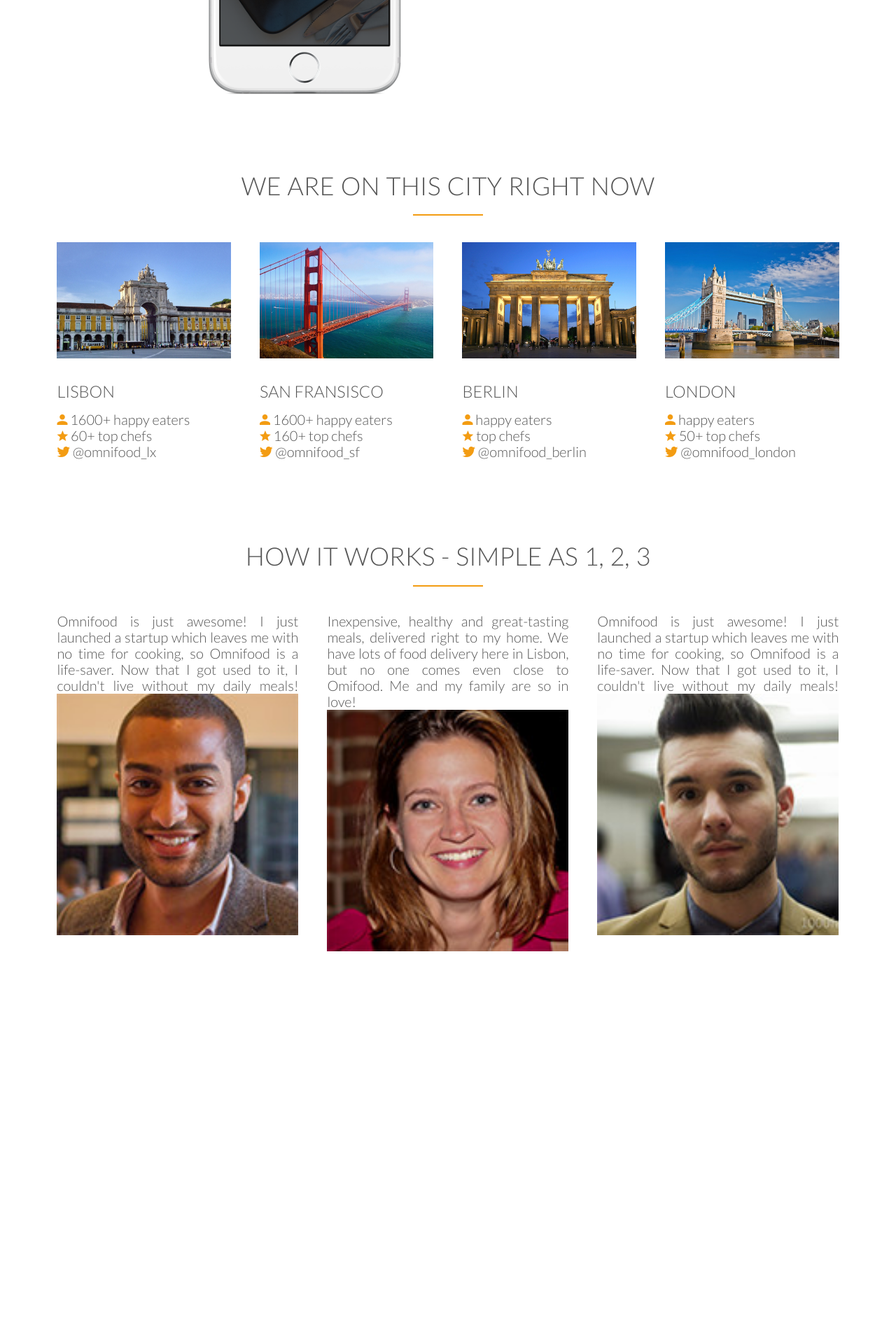
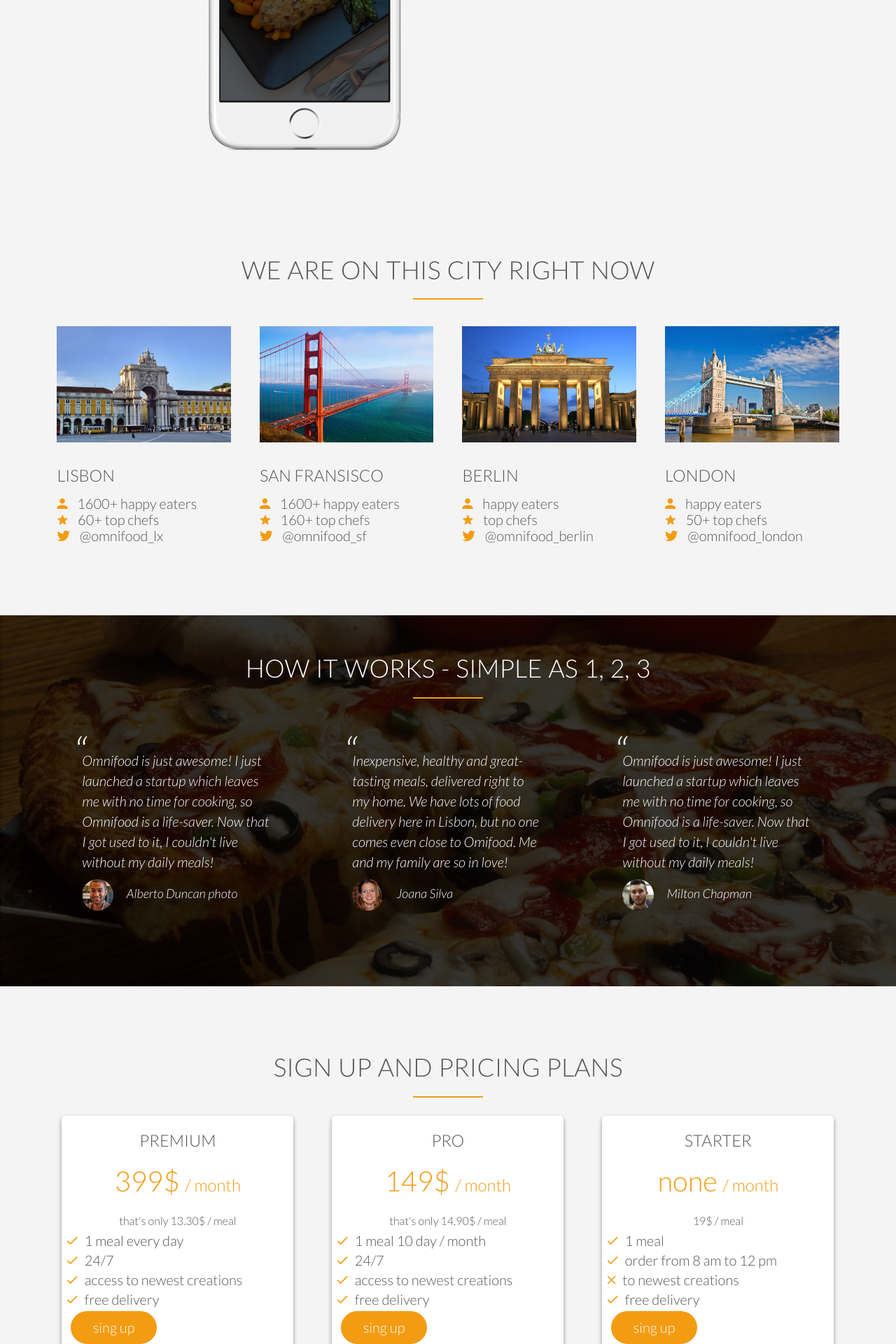
Before and after one commit to erickAndreas/mirror-omnifood-official, a PHP site: page / in a window 1280 px wide. Shown: the part 2600-4520 px from the top of the page at 70% size. Before the commit the page ends 3959 px from the top, so only its background shows below. Run offline with PHP 8.4, Linux system fonts and the light colour scheme; some libraries are stand-ins or nearby versions.

Commit message:
update section plans & fix testimonials section

```diff
--- a/index.html
+++ b/index.html
@@ -237,32 +237,123 @@
             <h2 class="text-centered line">How it works - Simple as 1, 2, 3</h2>
         </div>
         <div class="row">
-            <div class="col span-1-of-3 box">
+            <div class="col span-1-of-3">
                 <blockquote>
                     Omnifood is just awesome! I just launched a startup which leaves me with no time for cooking, so Omnifood is a life-saver.
                     Now that I got used to it, I couldn't live without my daily meals!
                     <cite>
-                        <img src="./resource/assets/customer-1.jpg" alt="Alberto Duncan photo">
+                        <img src="./resource/assets/customer-1.jpg" alt="Alberto Duncan photo"> Alberto Duncan photo
                     </cite>
                 </blockquote>
             </div>
-            <div class="col span-1-of-3 box">
+            <div class="col span-1-of-3">
                 <blockquote>
                     Inexpensive, healthy and great-tasting meals, delivered right to my home. We have lots of food delivery here in Lisbon, but
                     no one comes even close to Omifood. Me and my family are so in love!
                     <cite>
-                        <img src="./resource/assets/customer-2.jpg" alt="Joana Silva">
+                        <img src="./resource/assets/customer-2.jpg" alt="Joana Silva photo"> Joana Silva
                     </cite>
                 </blockquote>
             </div>
-            <div class="col span-1-of-3 box">
+            <div class="col span-1-of-3">
                 <blockquote>
                     Omnifood is just awesome! I just launched a startup which leaves me with no time for cooking, so Omnifood is a life-saver.
                     Now that I got used to it, I couldn't live without my daily meals!
                     <cite>
-                        <img src="./resource/assets/customer-3.jpg" alt="MIlton Chapman">
+                        <img src="./resource/assets/customer-3.jpg" alt="Milton Chapman photo"> Milton Chapman
                     </cite>
                 </blockquote>
+            </div>
+        </div>
+    </section>
+    <section class="section-plans">
+        <div class="row">
+            <h2 class="text-centered line">Sign up and pricing plans</h2>
+        </div>
+        <div class="row">
+            <div class="col span-1-of-3">
+                <div class="plan-box">
+                    <h3 class="text-centered">Premium</h3>
+                    <p class="plan-price text-centered">399$
+                        <span>/ month</span>
+                    </p>
+                    <p class="plan-price-meal text-centered">that's only 13.30$ / meal</p>
+                    <div>
+                        <ul>
+                            <li>
+                                <i class="icon ion-md-checkmark icon-small"></i>1 meal every day
+                            </li>
+                            <li>
+                                <i class="icon ion-md-checkmark icon-small"></i>24/7
+                            </li>
+                            <li>
+                                <i class="icon ion-md-checkmark icon-small"></i>access to newest creations
+                            </li>
+                            <li>
+                                <i class="icon ion-md-checkmark icon-small"></i>free delivery
+                            </li>
+                        </ul>
+                    </div>
+                    <div>
+                        <a href="" class="btn btn-primary">sing up</a>
+                    </div>
+                </div>
+            </div>
+            <div class="col span-1-of-3">
+                <div class="plan-box">
+                    <h3 class="text-centered">Pro</h3>
+                    <p class="plan-price text-centered">149$
+                        <span>/ month</span>
+                    </p>
+                    <p class="plan-price-meal text-centered">that's only 14.90$ / meal</p>
+                    <div>
+                        <ul>
+                            <li>
+                                <i class="icon ion-md-checkmark icon-small"></i>1 meal 10 day / month
+                            </li>
+                            <li>
+                                <i class="icon ion-md-checkmark icon-small"></i>24/7
+                            </li>
+                            <li>
+                                <i class="icon ion-md-checkmark icon-small"></i>access to newest creations
+                            </li>
+                            <li>
+                                <i class="icon ion-md-checkmark icon-small"></i>free delivery
+                            </li>
+                        </ul>
+                    </div>
+                    <div>
+                        <a href="" class="btn btn-primary">sing up</a>
+                    </div>
+                </div>
+            </div>
+            <div class="col span-1-of-3">
+                <div class="plan-box">
+                    <h3 class="text-centered">Starter</h3>
+                    <p class="plan-price text-centered">none
+                        <span>/ month</span>
+                    </p>
+                    <p class="plan-price-meal text-centered">19$ / meal</p>
+                    <div>
+                        <ul>
+                            <li>
+                                <i class="icon ion-md-checkmark icon-small"></i>1 meal
+                            </li>
+                            <li>
+                                <i class="icon ion-md-checkmark icon-small"></i>order from 8 am to 12 pm
+                            </li>
+                            <li>
+                                <i class="icon ion-md-close icon-small"></i>to newest creations
+                            </li>
+                            <li>
+                                <i class="icon ion-md-checkmark icon-small"></i>free delivery
+                            </li>
+                        </ul>
+                    </div>
+                    <div>
+                        <a href="" class="btn btn-primary">sing up</a>
+                    </div>
+                </div>
             </div>
         </div>
     </section>
--- a/resource/css/style.css
+++ b/resource/css/style.css
@@ -11,7 +11,7 @@
 }
 
 html {
-    background-color: #ffffff;
+    background-color: #f4f4f4;
     color: #555;
     font-family: 'Lato', sans-serif;
     font-size: 20px;
@@ -55,7 +55,8 @@ p {
 }
 
 section {
-    margin: 80px 0;
+    margin: 40px 0;
+    padding: 40px 0;
 }
 
 .line::after {
@@ -109,6 +110,7 @@ section {
     color: #f39c12;
     display: inline-block;
     text-align: center;
+    margin-right: 10px;
 }
 
 /* .city-feature i a:link,
@@ -126,6 +128,7 @@ header {
     background: linear-gradient(rgba(0, 0, 0, 0.7), rgba(0, 0, 0, 0.7)), url(../assets/hero.jpg);
     background-size: cover;
     background-position: center;
+    background-attachment: fixed;
     height: 100vh;
 }
 
@@ -293,7 +296,6 @@ header {
 }
 
 .works-step div {
-    display: inline-block;
     color: #f39c12;
     float: left;
     font-size: 120%;
@@ -323,3 +325,86 @@ header {
     height: auto;
     margin-bottom: 15px;
 }
+
+/* TESTIMONIALS */
+
+.customers-testimonial {
+    background: linear-gradient(rgba(0, 0, 0, 0.8), rgba(0, 0, 0, 0.8)), url(../assets/back-customers.jpg);
+    background-size: cover;
+    background-position: center;
+    background-attachment: fixed;
+    color: #ffffff;
+}
+
+blockquote {
+    font-style: italic;
+    line-height: 145%;
+    padding: 2%;
+    position: relative;
+    margin: 40px;
+}
+
+blockquote::before {
+    content: '\201C';
+    font-size: 300%;
+    display: block;
+    position: absolute;
+    top: -5px;
+    left: -5px;
+    ;
+}
+
+cite {
+    font-size: 90%;
+    display: block;
+    margin: 10px 0;
+}
+
+cite img {
+    height: 45px;
+    border-radius: 50%;
+    margin-right: 15px;
+    vertical-align: middle;
+}
+
+/* PLANS SECTION */
+.section-plans {
+    background: #f4f4f4;
+}
+.plan-box {
+    background: #ffffff;
+    width: 90%;
+    padding: 2%;
+    margin-left: 5%;
+    border-radius: 5px;
+    box-shadow: 0 3px 6px rgba(0, 0, 0, 0.16), 0 3px 6px rgba(0, 0, 0, 0.23);
+    transition: all 0.3s cubic-bezier(.25, .8, .25, 1);
+}
+
+.plan-box:hover {
+    box-shadow: 0 14px 28px rgba(0, 0, 0, 0.25), 0 10px 10px rgba(0, 0, 0, 0.22);
+}
+
+.plan-box div {
+    margin: 5px 0;
+}
+.plan-box ul li {
+    list-style: none;
+    margin: 5px 0;
+}
+
+.plan-price {
+    font-size: 200%;
+    margin-bottom: 10px;
+    font-weight: 300;
+    color: #f39c12;
+}
+
+.plan-price span {
+    font-size: 60%;
+    font-weight: 300
+}
+
+.plan-price-meal {
+    font-size: 80%;
+}
```
